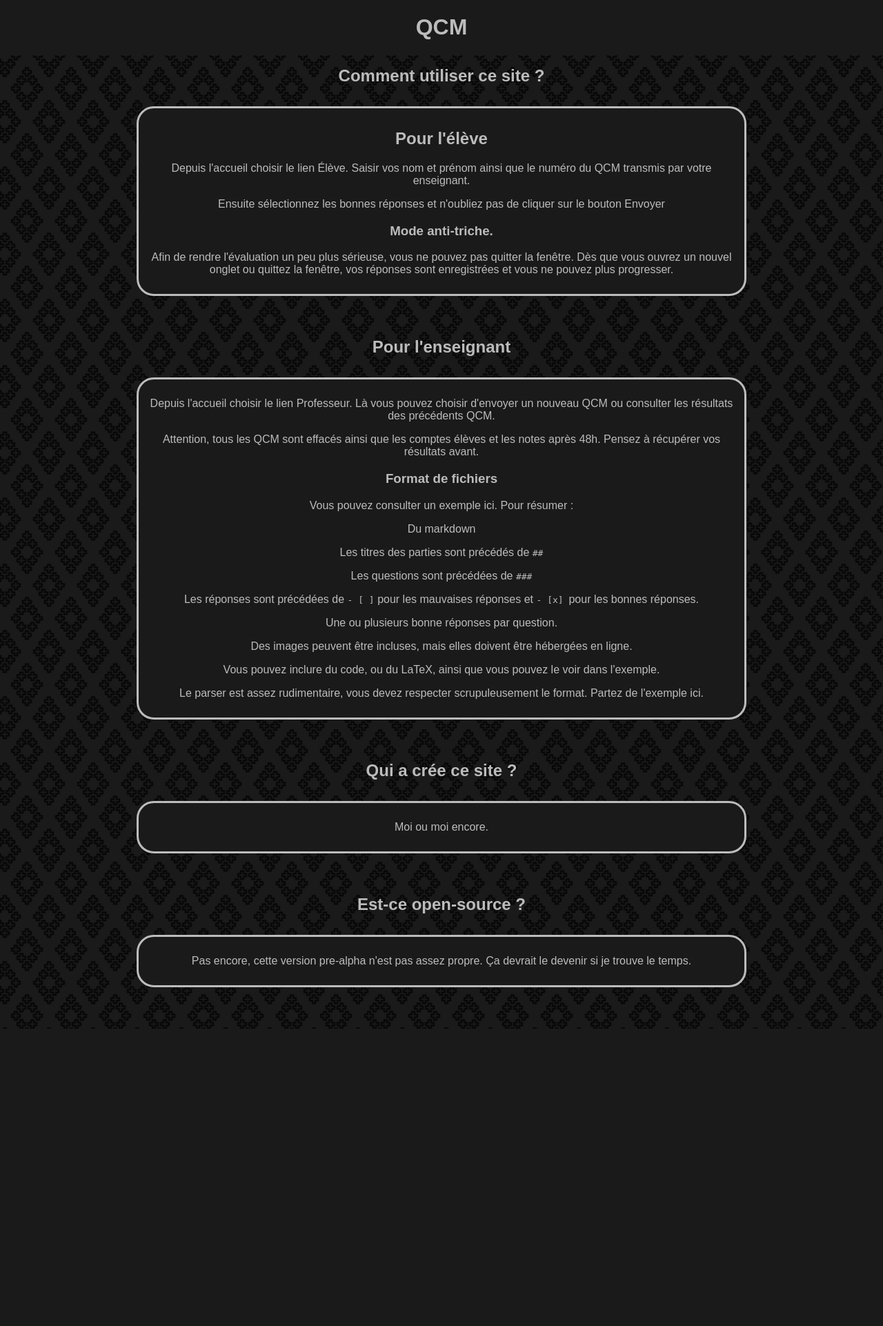
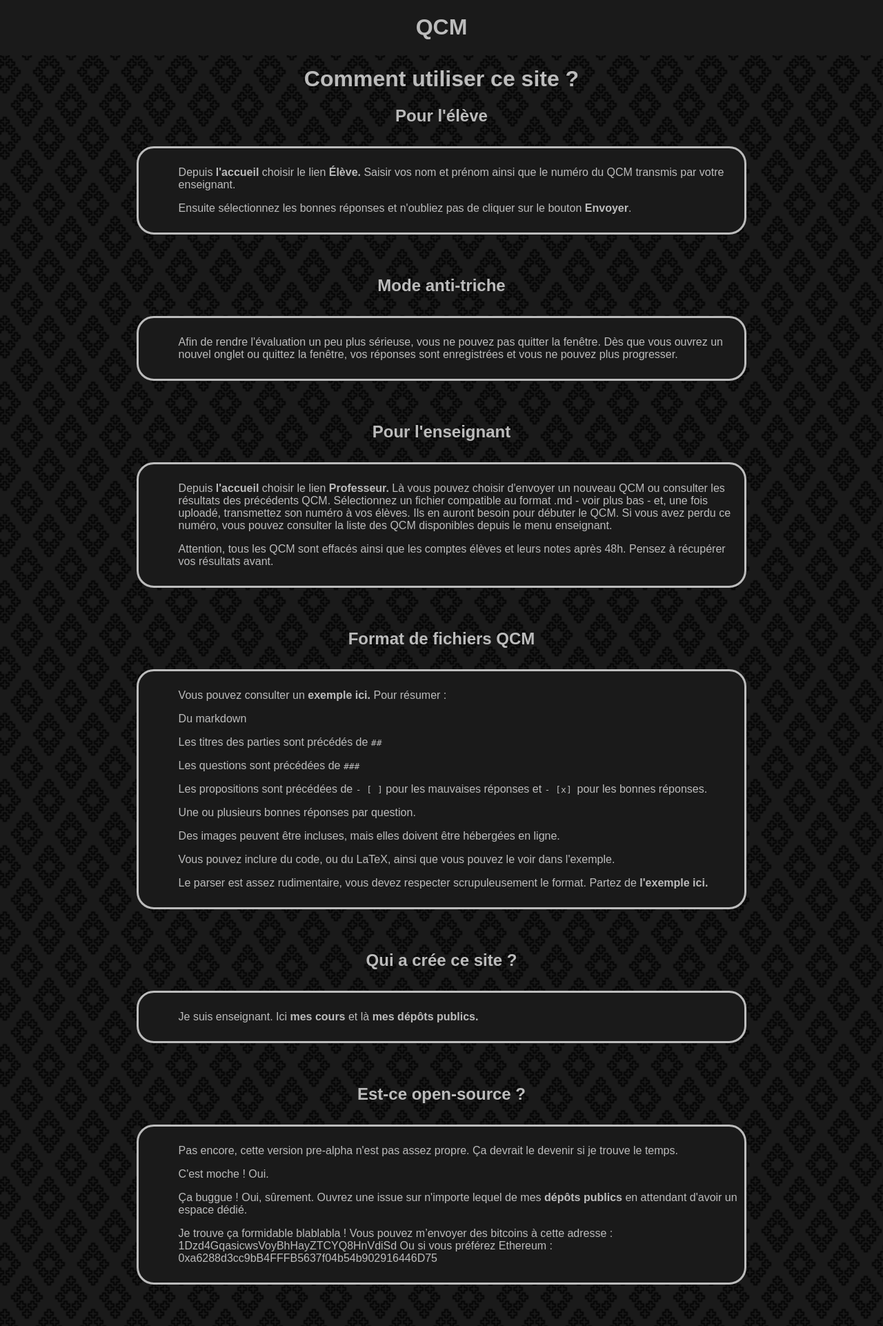
Before and after one commit to qkzk/qcm_alchemy, a Flask app: page /tutorial in a window 1280 px wide. Shown: the whole page at 69% size. Before the commit the page ends 1491 px from the top, so only its background shows below. Run offline with Flask 2, Linux system fonts and the light colour scheme.

Commit message:
tutorial

```diff
--- a/src/templates/tutorial.html
+++ b/src/templates/tutorial.html
@@ -5,13 +5,23 @@
 
 {% block content %}
 <div class="part">
+<style>
+a,
+.bold {
+    font-weight: bold;
+}
+p {
+    padding-left: 3rem;
+    text-align: left;
+}
+</style>
+    <h1>
+        Comment utiliser ce site ?
+    </h1>
     <h2>
-        Comment utiliser ce site ?
+        Pour l'élève
     </h2>
     <div class="question-answers">
-        <h2>
-            Pour l'élève
-        </h2>
 
         <p>Depuis
             <a href="{{ url_for('index') }}">
@@ -26,12 +36,14 @@
         <p>
 
         Ensuite sélectionnez les bonnes réponses et n'oubliez pas de cliquer sur le bouton
-        <span class="bold">Envoyer</span>
+        <span class="bold">Envoyer</span>.
         </p>
 
-        <h3>
-            Mode anti-triche.
-        </h3>
+    </div>
+    <h2>
+        Mode anti-triche
+    </h2>
+    <div class="question-answers">
 
         <p>Afin de rendre l'évaluation un peu plus sérieuse, vous ne pouvez pas quitter
         la fenêtre. Dès que vous ouvrez un nouvel onglet ou quittez la fenêtre, vos réponses
@@ -55,17 +67,25 @@
             Là vous pouvez choisir d'envoyer un nouveau QCM ou consulter les résultats
             des précédents QCM.
 
+            Sélectionnez un fichier compatible au format .md - voir plus bas - et, une fois uploadé,
+            transmettez son numéro à vos élèves.
+
+            Ils en auront besoin pour débuter le QCM. Si vous avez perdu ce numéro, vous
+            pouvez consulter la liste des QCM disponibles depuis le menu enseignant.
+
         </p>
         <p>
             Attention, tous les QCM sont effacés ainsi que les comptes élèves
-            et les notes après 48h.
+            et leurs notes après 48h.
             Pensez à récupérer vos résultats avant.
         </p>
+    </div>
 
-        <h3>
-            Format de fichiers
-        </h3>
+    <h2>
+        Format de fichiers QCM
+    </h2>
 
+    <div class="question-answers">
         <p>
             Vous pouvez consulter un
 
@@ -85,11 +105,11 @@
             Les questions sont précédées de <code>###</code>
         </p>
         <p>
-            Les réponses sont précédées de <code>- [ ]</code> pour les mauvaises réponses
+            Les propositions sont précédées de <code>- [ ]</code> pour les mauvaises réponses
             et <code>- [x] </code> pour les bonnes réponses.
         </p>
         <p>
-            Une ou plusieurs bonne réponses par question.
+            Une ou plusieurs bonnes réponses par question.
         </p>
         <p>
             Des images peuvent être incluses, mais elles doivent être hébergées en ligne.
@@ -110,11 +130,14 @@
     </h2>
     <div class="question-answers">
         <p>
+            Je suis enseignant. Ici
             <a href="https://qkzk.xyz">
-                Moi
+                mes cours
             </a>
-            ou
-            <a href="https://github.com/qkzk">moi encore</a>.
+            et là
+            <a href="https://github.com/qkzk">
+              mes dépôts publics.
+            </a>
         </p>
     </div>
     <h2>
@@ -125,6 +148,21 @@
             Pas encore, cette version pre-alpha n'est pas assez propre. Ça devrait
             le devenir si je trouve le temps.
         </p>
+        <p>
+            C'est moche ! Oui.
+        </p>
+        <p>
+            Ça buggue ! Oui, sûrement. Ouvrez une issue sur n'importe lequel de mes
+            <a href="https://github.qkzk">
+                dépôts publics
+            </a> en attendant d'avoir un espace dédié.
+        </p>
+        <p>
+            Je trouve ça formidable blablabla ! Vous pouvez m’envoyer des bitcoins à cette adresse : 1Dzd4GqasicwsVoyBhHayZTCYQ8HnVdiSd
+
+            Ou si vous préférez Ethereum : 0xa6288d3cc9bB4FFFB5637f04b54b902916446D75
+        </p>
+
     </div>
 
 </div>
```
